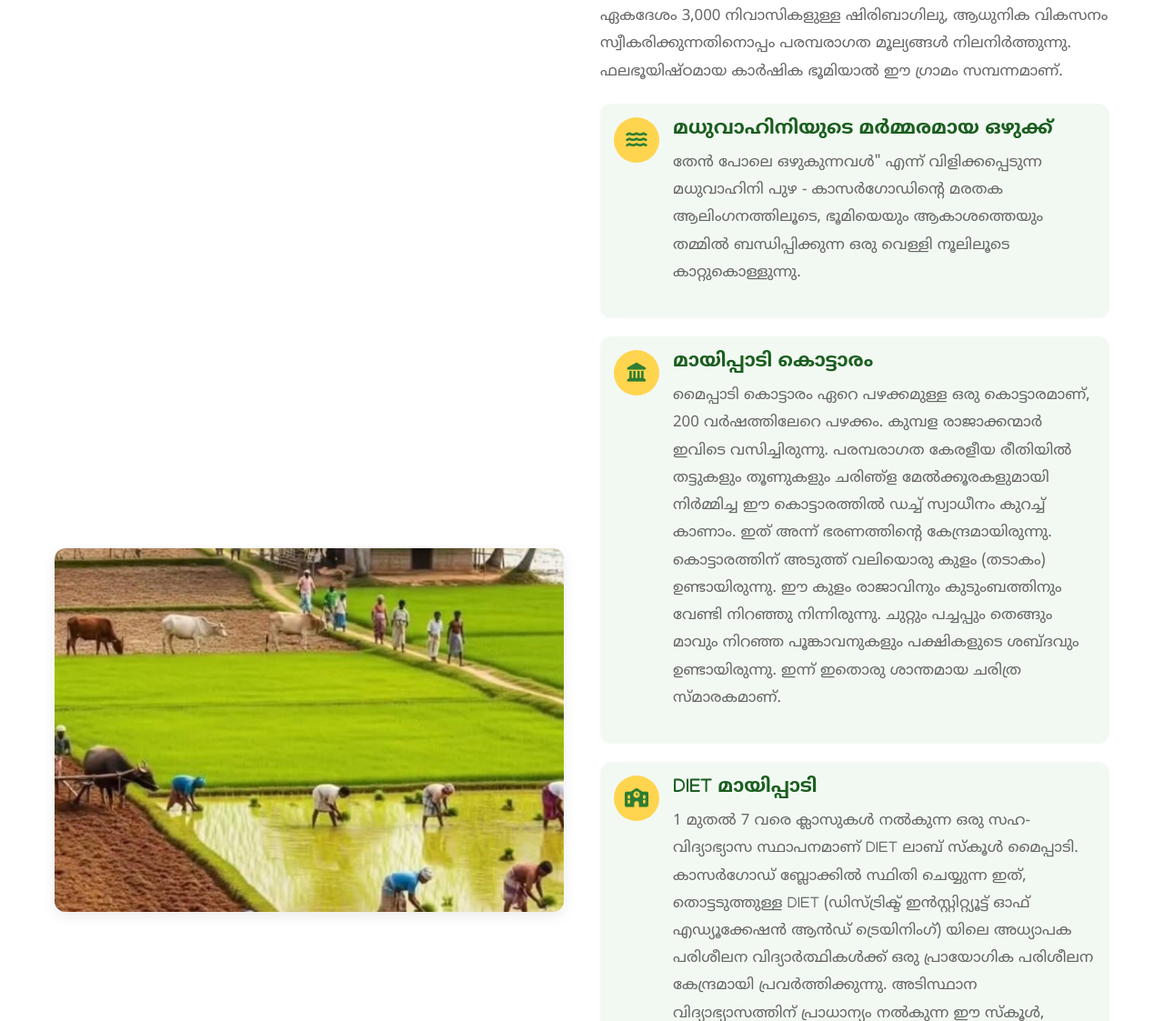
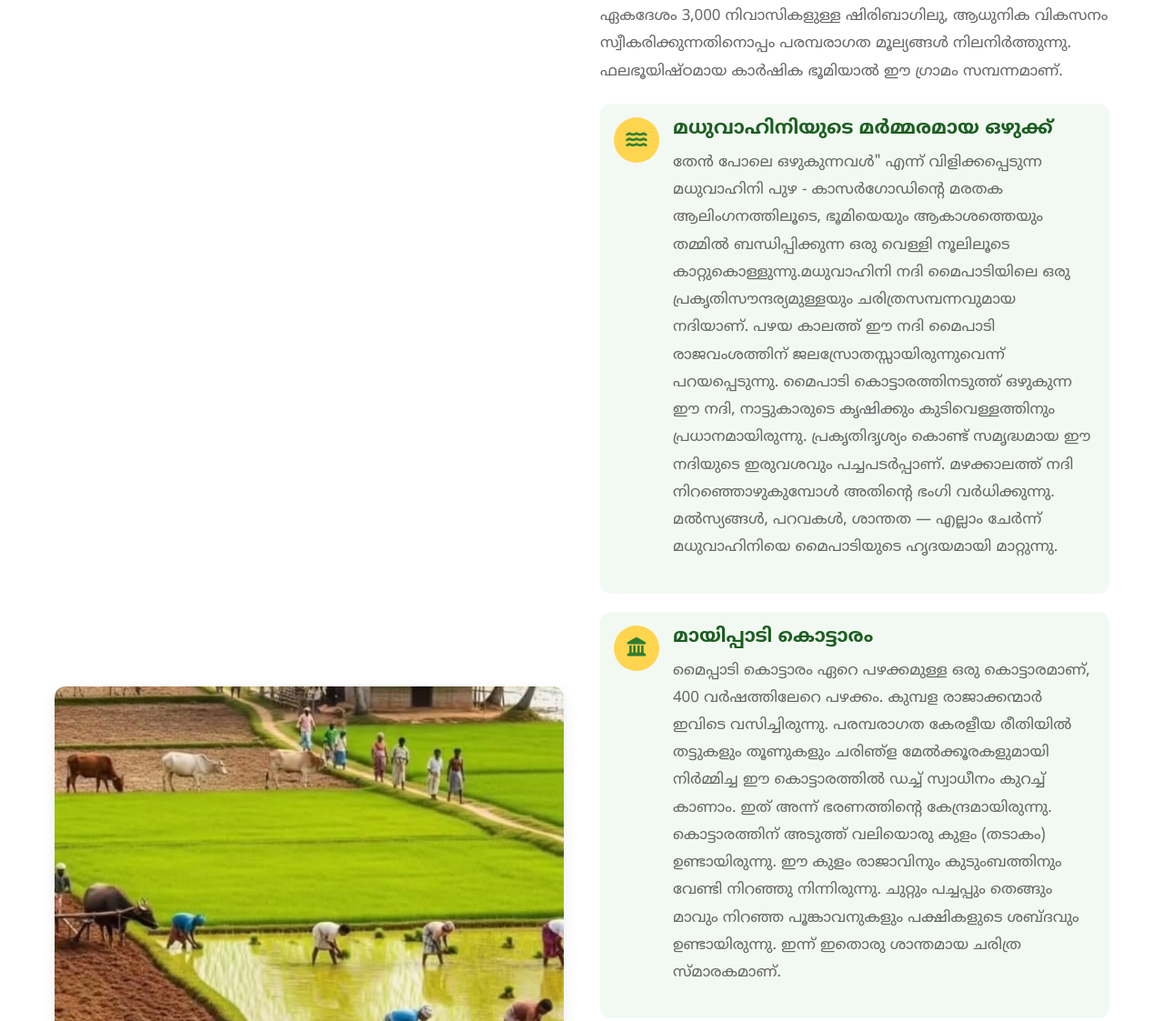
Before and after one commit to Ibrahim-hadi/madhuvahini, a plain HTML site: page index.html in a window 1280 px wide. Shown: the part 1455-2578 px from the top of the page at 91% size. Drawn offline with nearby package versions, Linux system fonts and the light colour scheme.

Commit message:
first commit

```diff
--- a/index.html
+++ b/index.html
@@ -115,18 +115,22 @@
               <h3>മധുവാഹിനിയുടെ മർമ്മരമായ ഒഴുക്ക്</h3>
               <p>തേൻ പോലെ ഒഴുകുന്നവൾ" എന്ന് വിളിക്കപ്പെടുന്ന മധുവാഹിനി പുഴ - കാസർഗോഡിന്റെ മരതക
                 ആലിംഗനത്തിലൂടെ, ഭൂമിയെയും ആകാശത്തെയും തമ്മിൽ ബന്ധിപ്പിക്കുന്ന ഒരു വെള്ളി നൂലിലൂടെ
-                കാറ്റുകൊള്ളുന്നു.</p>
+                കാറ്റുകൊള്ളുന്നു.മധുവാഹിനി നദി മൈപാടിയിലെ ഒരു പ്രകൃതിസൗന്ദര്യമുള്ളയും ചരിത്രസമ്പന്നവുമായ നദിയാണ്. പഴയ
+                കാലത്ത് ഈ നദി മൈപാടി രാജവംശത്തിന് ജലസ്രോതസ്സായിരുന്നുവെന്ന് പറയപ്പെടുന്നു. മൈപാടി കൊട്ടാരത്തിനടുത്ത്
+                ഒഴുകുന്ന ഈ നദി, നാട്ടുകാരുടെ കൃഷിക്കും കുടിവെള്ളത്തിനും പ്രധാനമായിരുന്നു. പ്രകൃതിദൃശ്യം കൊണ്ട് സമൃദ്ധമായ
+                ഈ നദിയുടെ ഇരുവശവും പച്ചപടർപ്പാണ്. മഴക്കാലത്ത് നദി നിറഞ്ഞൊഴുകുമ്പോൾ അതിന്റെ ഭംഗി വർധിക്കുന്നു. മൽസ്യങ്ങൾ,
+                പറവകൾ, ശാന്തത — എല്ലാം ചേർന്ന് മധുവാഹിനിയെ മൈപാടിയുടെ ഹൃദയമായി മാറ്റുന്നു.</p>
             </div>
           </div>
 
 
-<div class="feature-card">
+          <div class="feature-card">
             <div class="feature-icon">
               <i class="fas fa-landmark"></i>
             </div>
             <div class="feature-content">
               <h3>മായിപ്പാടി കൊട്ടാരം</h3>
-              <p>മൈപ്പാടി കൊട്ടാരം ഏറെ പഴക്കമുള്ള ഒരു കൊട്ടാരമാണ്, 200 വർഷത്തിലേറെ പഴക്കം. കുമ്പള രാജാക്കന്മാർ ഇവിടെ
+              <p>മൈപ്പാടി കൊട്ടാരം ഏറെ പഴക്കമുള്ള ഒരു കൊട്ടാരമാണ്, 400 വർഷത്തിലേറെ പഴക്കം. കുമ്പള രാജാക്കന്മാർ ഇവിടെ
                 വസിച്ചിരുന്നു. പരമ്പരാഗത കേരളീയ രീതിയിൽ തട്ടുകളും തൂണുകളും ചരിഞ്ള മേൽക്കൂരകളുമായി നിർമ്മിച്ച ഈ
                 കൊട്ടാരത്തിൽ ഡച്ച് സ്വാധീനം കുറച്ച് കാണാം. ഇത് അന്ന് ഭരണത്തിന്റെ കേന്ദ്രമായിരുന്നു. കൊട്ടാരത്തിന്
                 അടുത്ത് വലിയൊരു കുളം (തടാകം) ഉണ്ടായിരുന്നു. ഈ കുളം രാജാവിനും കുടുംബത്തിനും വേണ്ടി നിറഞ്ഞു നിന്നിരുന്നു.
```
